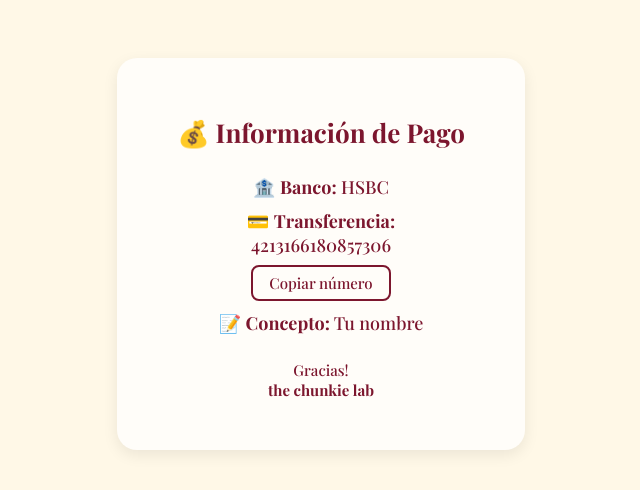
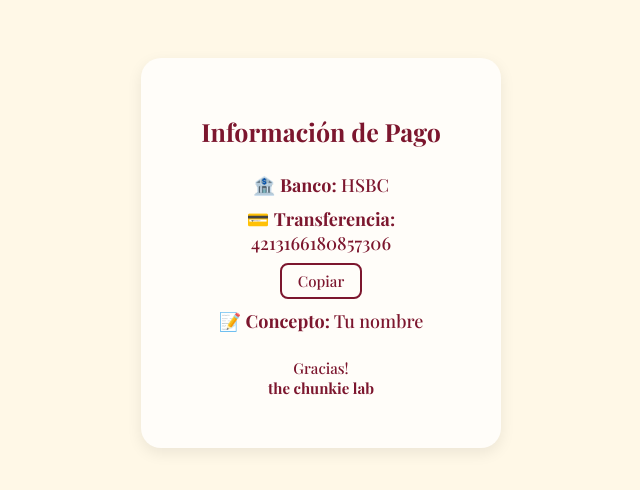
Before and after one commit to Sk8dreamsJoyDivision/chunkie-lab-pay, a plain HTML site: page index.html in a window 1280 px wide. Shown: the whole page, without its empty margins (319-959 px from the left). Drawn offline with nearby package versions, Linux system fonts and the light colour scheme.

Commit message:
Update index.html

```diff
--- a/index.html
+++ b/index.html
@@ -24,7 +24,7 @@
   }
 
   h1 {
-    font-size: 26px;
+    font-size: 25px;
     margin-bottom: 25px;
     font-weight: 700;
   }
@@ -70,13 +70,13 @@
 </head>
 <body>
   <div class="card">
-    <h1>💰 Información de Pago</h1>
+    <h1>Información de Pago</h1>
 
     <p>🏦 <span class="label">Banco:</span> HSBC</p>
 
     <p>💳 <span class="label">Transferencia:</span><br>
       <span id="transfer">4213166180857306</span><br>
-      <button onclick="copyText('transfer', this)">Copiar número</button>
+      <button onclick="copyText('transfer', this)">Copiar</button>
     </p>
 
     <p>📝 <span class="label">Concepto:</span> Tu nombre</p>
```
